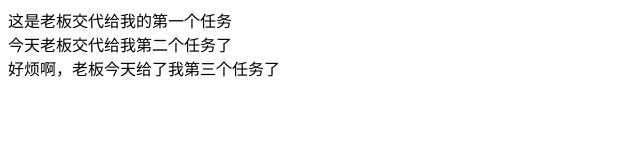
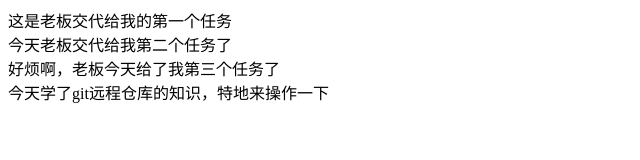
Before and after one commit to xjy1907/git-demo-1, a plain HTML site: page index.html in a window 1280 px wide. Shown: the whole page, without its empty margins (0-640 px from the left). Drawn offline with Linux system fonts and the light colour scheme.

Commit message:
版本4，学了git远程仓库的知识

```diff
--- a/index.html
+++ b/index.html
@@ -12,6 +12,7 @@
     <div>这是老板交代给我的第一个任务</div>
     <div>今天老板交代给我第二个任务了</div>
     <div>好烦啊，老板今天给了我第三个任务了</div>
+    <div>今天学了git远程仓库的知识，特地来操作一下</div>
 </body>
 
 </html>
```
Also changed, not shown: 1 other file.
